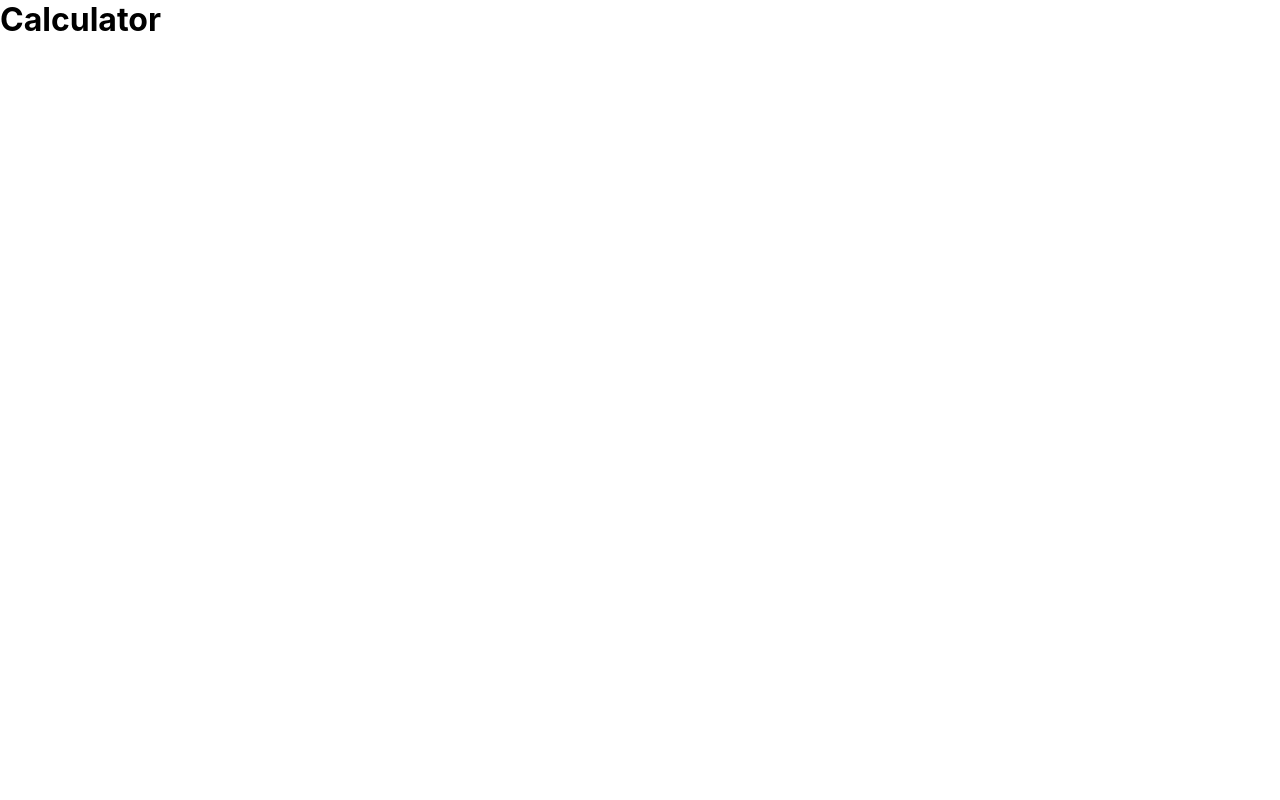
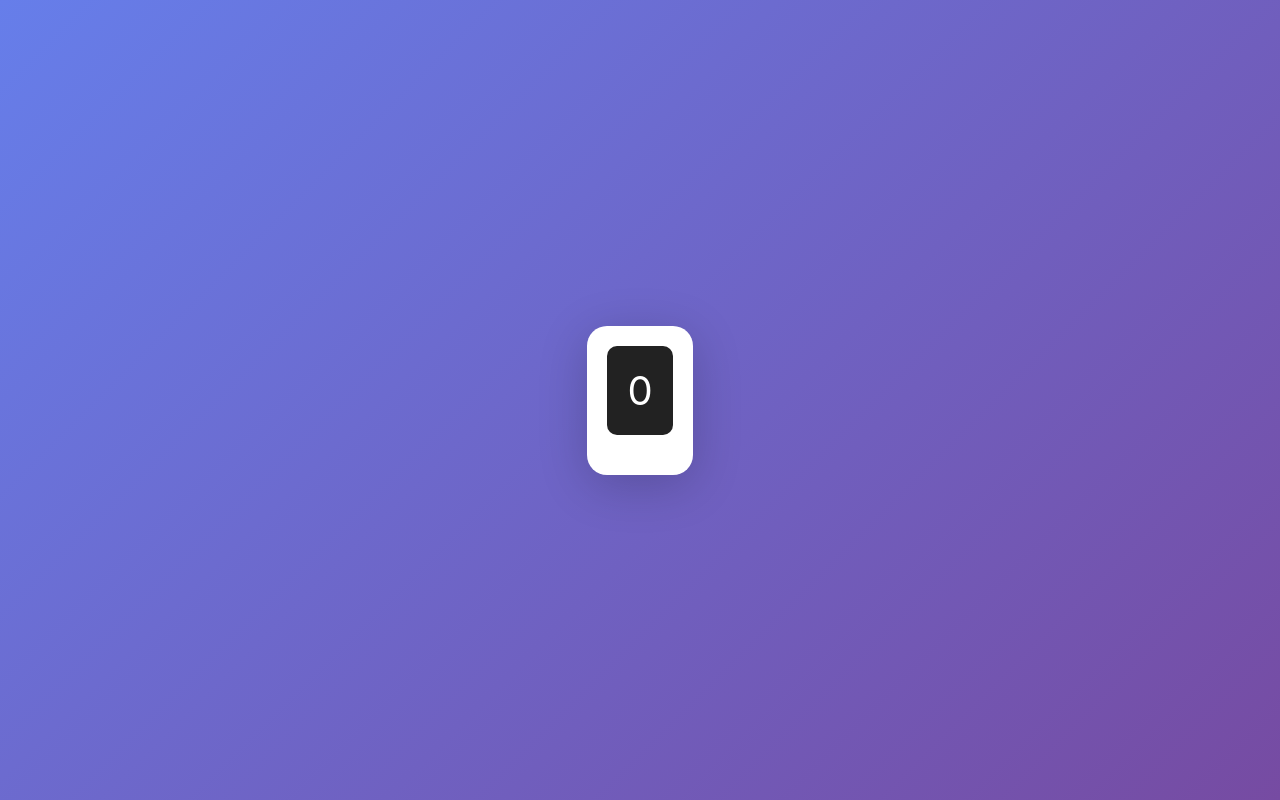
Before and after one commit to rushawnwhite29/git-bisect-practice, a React (Vite) app in the folder frontend/: page / in a window 1280 px wide. Built offline with nearby package versions, Linux system fonts and the light colour scheme.

Commit message:
Add calculator UI with display and state management

```diff
--- /dev/null
+++ b/frontend/src/App.css
@@ -0,0 +1,28 @@
+.app {
+  display: flex;
+  justify-content: center;
+  align-items: center;
+  min-height: 100vh;
+  background: linear-gradient(135deg, #667eea 0%, #764ba2 100%);
+}
+
+.calculator {
+  background: white;
+  border-radius: 20px;
+  padding: 20px;
+  box-shadow: 0 10px 50px rgba(0, 0, 0, 0.2);
+}
+
+.display {
+  background: #222;
+  color: #fff;
+  font-size: 2.5rem;
+  padding: 20px;
+  text-align: right;
+  border-radius: 10px;
+  margin-bottom: 20px;
+  min-height: 80px;
+  display: flex;
+  align-items: center;
+  justify-content: flex-end;
+}
--- a/frontend/src/App.jsx
+++ b/frontend/src/App.jsx
@@ -1,9 +1,20 @@
-import React from 'react'
+import React, { useState } from 'react'
+import './App.css'
 
 function App() {
+  const [display, setDisplay] = useState('0')
+  const [operand1, setOperand1] = useState(null)
+  const [operation, setOperation] = useState(null)
+  const [waitingForOperand, setWaitingForOperand] = useState(false)
+
   return (
     <div className="app">
-      <h1>Calculator</h1>
+      <div className="calculator">
+        <div className="display">{display}</div>
+        <div className="keypad">
+          {/* Buttons will be added in the next commit */}
+        </div>
+      </div>
     </div>
   )
 }
```
